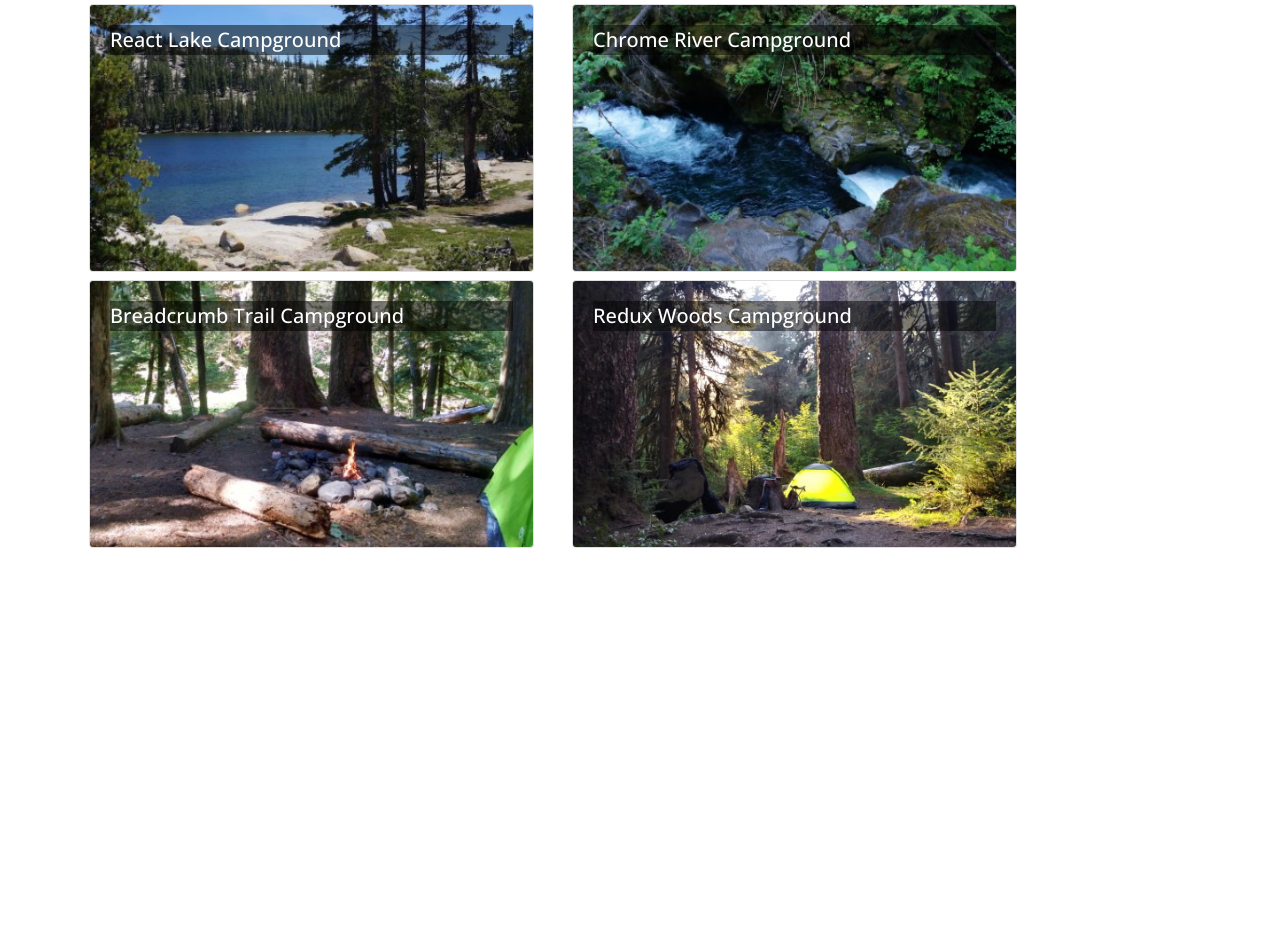
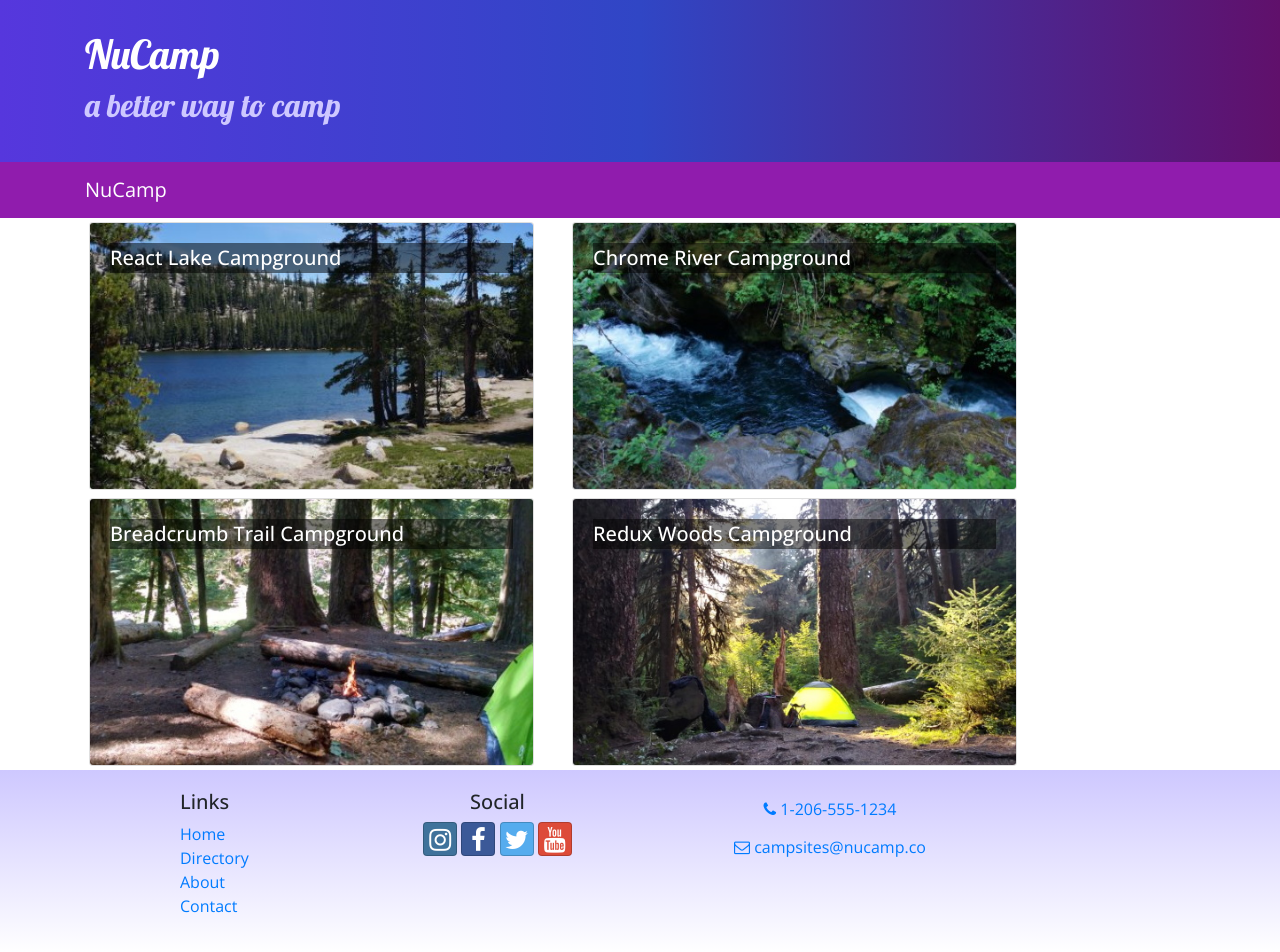
Before and after one commit to NuC21/git-react, a React (Create React App) app in the folder nucampsite/: page / in a window 1280 px wide. Before the commit the page ends 800 px from the top, so only its background shows below. Built offline with nearby package versions, Linux system fonts and the light colour scheme.

Commit message:
Header and Footer fixed

```diff
--- a/nucampsite/src/components/HeaderComponent.js
+++ b/nucampsite/src/components/HeaderComponent.js
@@ -1,4 +1,4 @@
-import React, { Component }  from 'react';
+import React, { Component } from 'react';
 import { Navbar, NavbarBrand, Jumbotron } from 'reactstrap';
 
 class Header extends Component {
--- a/nucampsite/src/components/MainComponent.js
+++ b/nucampsite/src/components/MainComponent.js
@@ -21,9 +21,10 @@ class Main extends Component {
     render() {
         return (
             <div>
-
+                <Header />
                 <Directory campsites={this.state.campsites} onClick={campsiteId => this.onCampsiteSelect(campsiteId)}/>
                 <CampsiteInfo campsite={this.state.campsites.filter(campsite => campsite.id === this.state.selectedCampsite)[0]} />
+                <Footer />
             </div>
         );
     };
```
